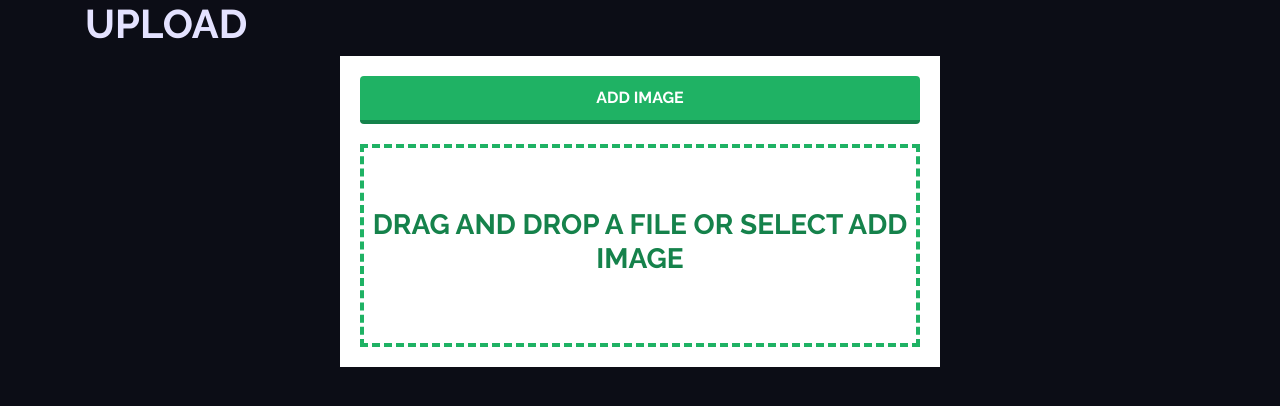
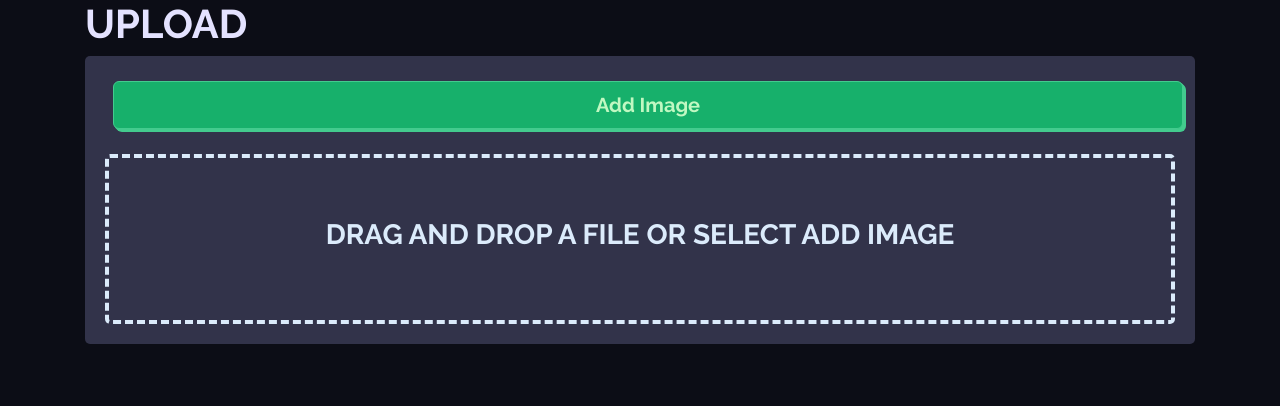
Before and after one commit to AndreAzzalin/TWeb, a PHP site: the page made by app/views/upload/uploadPage.php in a window 1280 px wide. Shown: the part 76-482 px from the top of the page. Run offline with PHP 8.4, Linux system fonts and the light colour scheme; the template is opened without the code that fills it, so the values that code supplies are empty; some libraries are stand-ins or nearby versions; some web fonts are replaced.

```diff
--- a/app/views/upload/uploadPage.php
+++ b/app/views/upload/uploadPage.php
@@ -14,11 +14,16 @@ include '../app/views/common/top.html';
 
 
 </head>
+<?php
+
+?>
 
 <style>
 
+
+
     .file-upload {
-        background-color: #ffffff;
+        background-color: #32334a;
         width: 600px;
         margin: 0 auto;
         padding: 20px;
@@ -69,14 +74,23 @@ include '../app/views/common/top.html';
 
     .image-upload-wrap {
         margin-top: 20px;
-        border: 4px dashed #1FB264;
+        border: 4px dashed #dbebfb;
         position: relative;
+
+
     }
 
+    .file-upload,.image-dropping,
+    .image-upload-wrap{
+        border-radius: 5px;
+        width:100%
+    }
     .image-dropping,
     .image-upload-wrap:hover {
-        background-color: #1FB264;
-        border: 4px dashed #ffffff;
+        background-color: 	rgba(255, 193, 7,0.8);
+        border: 4px dashed #dbebfb;
+        border-radius: 5px;
+
     }
 
     .image-title-wrap {
@@ -91,7 +105,7 @@ include '../app/views/common/top.html';
     .drag-text h3 {
         font-weight: 100;
         text-transform: uppercase;
-        color: #15824B;
+        color: #dbebfb;
         padding: 60px 0;
     }
 
@@ -127,7 +141,15 @@ include '../app/views/common/top.html';
     .remove-image:active {
         border: 0;
         transition: all .2s ease;
-    }</style>
+    }
+
+ #btn_add{
+
+     width: 100%;
+
+
+ }
+</style>
 
 <?php
 include '../app/views/common/nav.php';
@@ -140,8 +162,10 @@ include '../app/views/common/nav.php';
     <h1>UPLOAD</h1>
 
     <div class="file-upload">
-        <button id='btn_add' class="file-upload-btn" type="button" onclick="$('.file-upload-input').trigger( 'click' )">Add Image
+        <button id='btn_add' class="btn btn-success btn-shadow btn-lg" type="button" onclick="$('.file-upload-input').trigger( 'click' )">
+            Add Image
         </button>
+
 
         <div class="image-upload-wrap">
             <input class="file-upload-input" type='file' onchange="readURL(this);" accept="image/*"/>
@@ -152,7 +176,7 @@ include '../app/views/common/nav.php';
         <div class="file-upload-content">
             <img class="file-upload-image" src="#" alt="your image"/>
             <div class="image-title-wrap">
-                <button id="btn_remove" type="button"  class="remove-image">Remove <span class="image-title">Uploaded Image</span>
+                <button id="btn_remove" type="button" class="remove-image">Remove <span class="image-title">Uploaded Image</span>
                 </button>
             </div>
         </div>
@@ -163,12 +187,17 @@ include '../app/views/common/nav.php';
 <script>
 
     window.onload = function () {
-      $('#btn_remove').click(removeUpload);
-      $('#btn_add').click(readURL);
+        $('#btn_remove').click(removeUpload);
+        // $('#btn_add').click(readURL);
+        //$('.file-upload-input').change(readURL(this));
+
+
     };
 
 
     function readURL(input) {
+        // var input = $(this);
+
         if (input.files && input.files[0]) {
 
             var reader = new FileReader();
@@ -182,12 +211,16 @@ include '../app/views/common/nav.php';
                 $('.image-title').html(input.files[0].name);
             };
 
-            reader.readAsDataURL(input.files[0]);
+
+            return  reader.readAsDataURL(input.files[0]);
 
         } else {
             removeUpload();
         }
     }
+
+
+
 
     //quando clicco su pulsante rimuovi img
     function removeUpload() {
```
